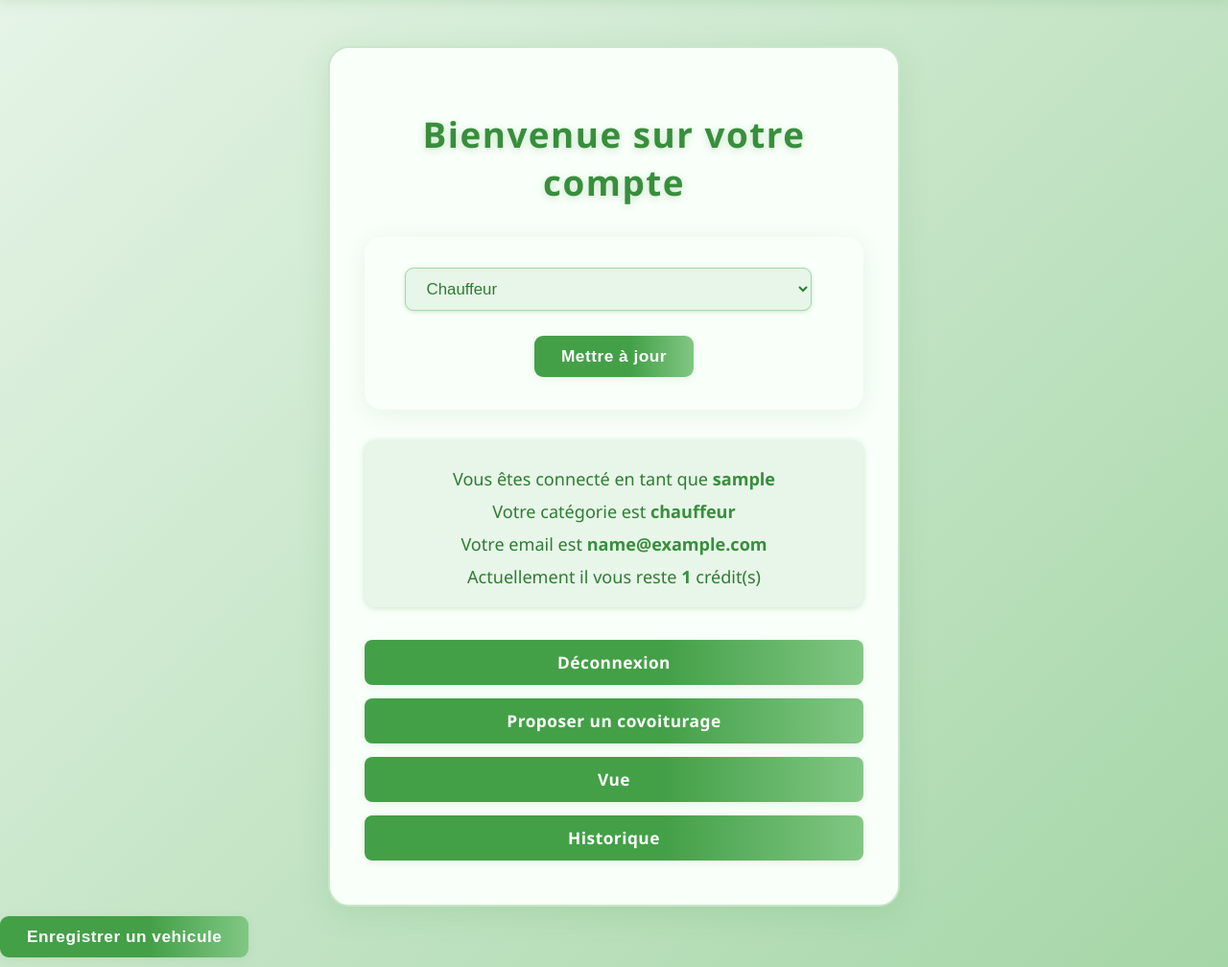
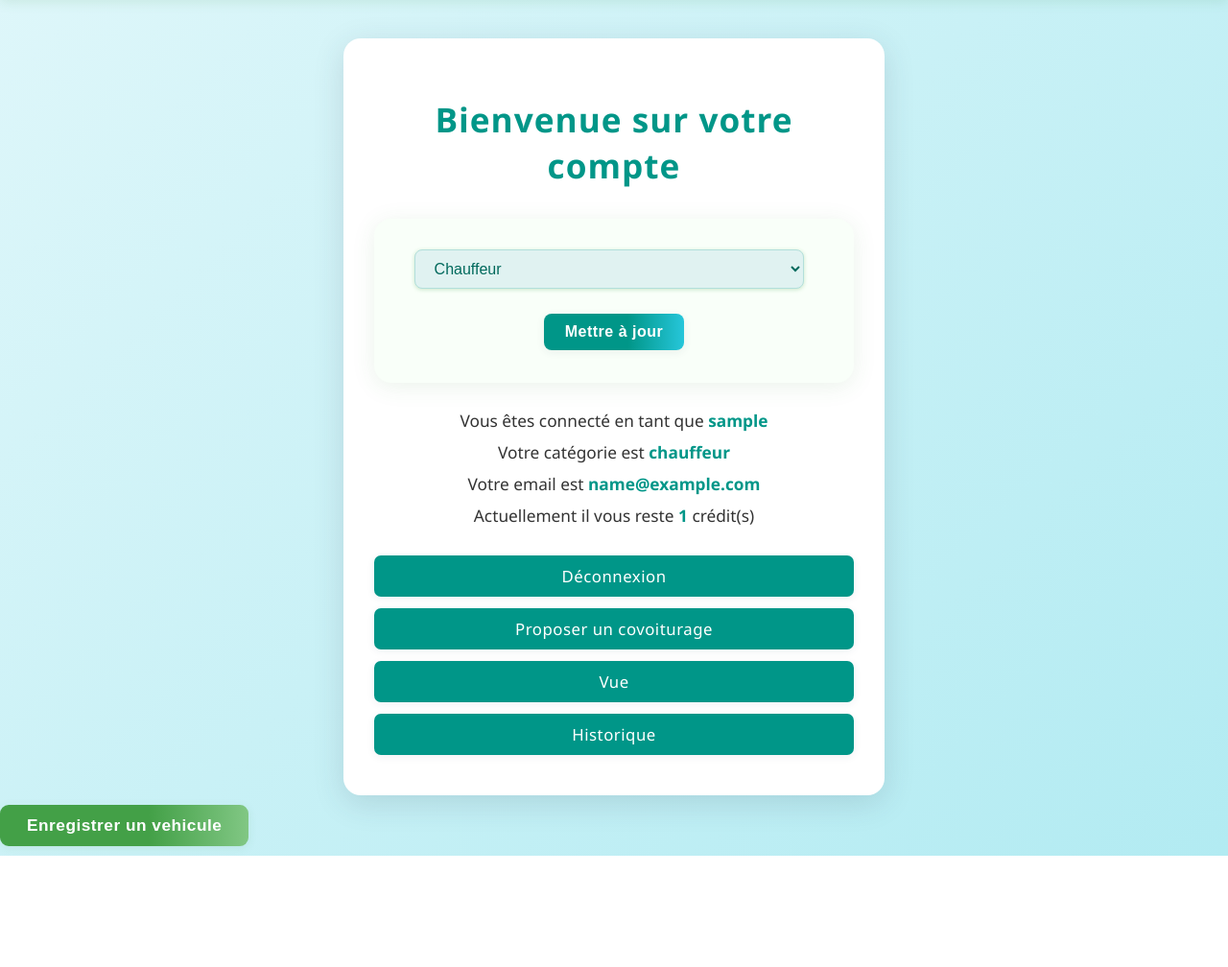
Before and after one commit to Chlomo55/EcoRide, a PHP site: page /compte.php in a window 1280 px wide. Shown: the part 109-1117 px from the top of the page at 96% size. After the commit the page ends 1001 px from the top, so only its background shows below. Run offline with PHP 8.4, Linux system fonts and the light colour scheme; the visitor is signed in with stand-in values (Sample User, id 1); data that the repository does not hold is empty.

Commit message:
collel mercredi

```diff
--- a/compte.php
+++ b/compte.php
@@ -7,142 +7,124 @@
     exit;
 }
 ?>
-<!-- Styles personnalisés verts écolos -->
+<!-- Styles personnalisés -->
 <style>
 body {
-    background: linear-gradient(135deg, #e8f5e9 0%, #a5d6a7 100%);
+    background: linear-gradient(135deg, #e0f7fa 0%, #b2ebf2 100%);
     font-family: 'Segoe UI', Arial, sans-serif;
     margin: 0;
     padding: 0;
 }
 .compte-container {
-    max-width: 520px;
-    margin: 48px auto 0 auto;
-    background: #f9fff9;
-    border-radius: 22px;
-    box-shadow: 0 8px 32px rgba(56, 142, 60, 0.13);
-    padding: 40px 36px 36px 36px;
+    max-width: 500px;
+    margin: 40px auto 0 auto;
+    background: #fff;
+    border-radius: 18px;
+    box-shadow: 0 8px 32px rgba(44, 62, 80, 0.15);
+    padding: 36px 32px 32px 32px;
     text-align: center;
     position: relative;
-    border: 2px solid #c8e6c9;
 }
 .compte-container h1 {
-    color: #388e3c;
-    margin-bottom: 28px;
-    font-size: 2.3rem;
-    letter-spacing: 1.5px;
-    font-weight: 700;
-    text-shadow: 0 2px 8px #c8e6c9;
+    color: #009688;
+    margin-bottom: 24px;
+    font-size: 2.2rem;
+    letter-spacing: 1px;
 }
 form {
-    margin-bottom: 32px;
+    margin-bottom: 28px;
 }
 .input-green, select {
-    padding: 11px 18px;
-    border-radius: 9px;
-    border: 1.5px solid #a5d6a7;
-    background: #e8f5e9;
-    color: #2e7d32;
-    font-size: 1.05rem;
-    margin-right: 12px;
-    transition: border 0.2s, box-shadow 0.2s;
-    box-shadow: 0 1px 4px #c8e6c9;
+    padding: 10px 16px;
+    border-radius: 8px;
+    border: 1px solid #b2dfdb;
+    background: #e0f2f1;
+    color: #00695c;
+    font-size: 1rem;
+    margin-right: 10px;
+    transition: border 0.2s;
 }
 .input-green:focus, select:focus {
-    border: 2px solid #43a047;
+    border: 1.5px solid #009688;
     outline: none;
-    box-shadow: 0 0 0 2px #a5d6a7;
 }
 button[type="submit"] {
-    background: linear-gradient(90deg, #43a047 60%, #81c784 100%);
+    background: linear-gradient(90deg, #009688 60%, #26c6da 100%);
     color: #fff;
     border: none;
-    border-radius: 9px;
-    padding: 11px 28px;
-    font-size: 1.08rem;
-    font-weight: 700;
+    border-radius: 8px;
+    padding: 10px 22px;
+    font-size: 1rem;
+    font-weight: 600;
     cursor: pointer;
-    box-shadow: 0 2px 10px rgba(56, 142, 60, 0.10);
-    transition: background 0.2s, transform 0.1s, box-shadow 0.2s;
-    letter-spacing: 0.5px;
+    box-shadow: 0 2px 8px rgba(44, 62, 80, 0.08);
+    transition: background 0.2s, transform 0.1s;
 }
 button[type="submit"]:hover {
-    background: linear-gradient(90deg, #388e3c 60%, #66bb6a 100%);
-    transform: translateY(-2px) scale(1.04);
-    box-shadow: 0 4px 16px rgba(56, 142, 60, 0.18);
+    background: linear-gradient(90deg, #26c6da 60%, #009688 100%);
+    transform: translateY(-2px) scale(1.03);
 }
 .compte-info {
-    margin-bottom: 34px;
-    background: #e8f5e9;
-    border-radius: 12px;
-    padding: 18px 0 10px 0;
-    box-shadow: 0 1px 6px #c8e6c9;
+    margin-bottom: 30px;
 }
 .compte-info p {
-    color: #2e7d32;
-    font-size: 1.13rem;
+    color: #333;
+    font-size: 1.08rem;
     margin: 10px 0;
 }
 .compte-info span {
-    color: #388e3c;
-    font-weight: 700;
+    color: #009688;
+    font-weight: 600;
 }
 .links {
     display: flex;
     flex-direction: column;
-    gap: 14px;
+    gap: 12px;
     margin-bottom: 10px;
 }
 .links a {
     display: inline-block;
-    background: linear-gradient(90deg, #43a047 60%, #81c784 100%);
+    background: #009688;
     color: #fff;
     text-decoration: none;
-    padding: 12px 0;
-    border-radius: 8px;
-    font-weight: 600;
-    font-size: 1.08rem;
-    transition: background 0.2s, box-shadow 0.2s, color 0.2s, transform 0.1s;
-    box-shadow: 0 2px 8px rgba(56, 142, 60, 0.10);
-    letter-spacing: 0.5px;
+    padding: 10px 0;
+    border-radius: 7px;
+    font-weight: 500;
+    font-size: 1.05rem;
+    transition: background 0.2s, box-shadow 0.2s, color 0.2s;
+    box-shadow: 0 2px 8px rgba(44, 62, 80, 0.07);
 }
 .links a:hover {
-    background: linear-gradient(90deg, #388e3c 60%, #66bb6a 100%);
-    color: #e8f5e9;
-    box-shadow: 0 4px 16px rgba(56, 142, 60, 0.18);
-    transform: scale(1.03);
+    background: #26c6da;
+    color: #fff;
+    box-shadow: 0 4px 16px rgba(44, 62, 80, 0.13);
 }
 .success-message {
-    background: #e8f5e9;
-    color: #388e3c;
-    border: 1.5px solid #a5d6a7;
-    border-radius: 8px;
-    padding: 12px;
-    margin-bottom: 20px;
-    font-weight: 600;
-    box-shadow: 0 1px 6px #c8e6c9;
+    background: #e0f2f1;
+    color: #009688;
+    border: 1px solid #b2dfdb;
+    border-radius: 7px;
+    padding: 10px;
+    margin-bottom: 18px;
+    font-weight: 500;
 }
 .error-message {
-    background: #fff3e0;
-    color: #d84315;
-    border: 1.5px solid #ffccbc;
-    border-radius: 8px;
-    padding: 12px;
-    margin-bottom: 20px;
-    font-weight: 600;
-    box-shadow: 0 1px 6px #ffe0b2;
+    background: #ffebee;
+    color: #c62828;
+    border: 1px solid #ffcdd2;
+    border-radius: 7px;
+    padding: 10px;
+    margin-bottom: 18px;
+    font-weight: 500;
 }
 @media (max-width: 600px) {
     .compte-container {
-        padding: 18px 6px 18px 6px;
+        padding: 18px 8px 18px 8px;
         max-width: 98vw;
     }
     .links a {
         font-size: 1rem;
-        padding: 10px 0;
-    }
-    .compte-info {
-        padding: 10px 0 6px 0;
+        padding: 9px 0;
     }
 }
 </style>
```
Also changed, not shown: inscription.php (+56 -23 lines).
